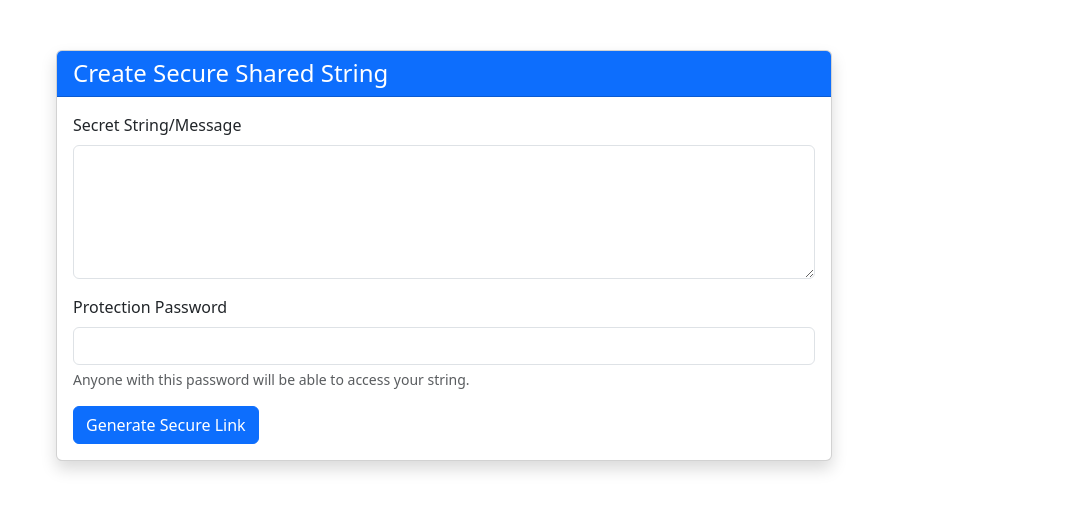
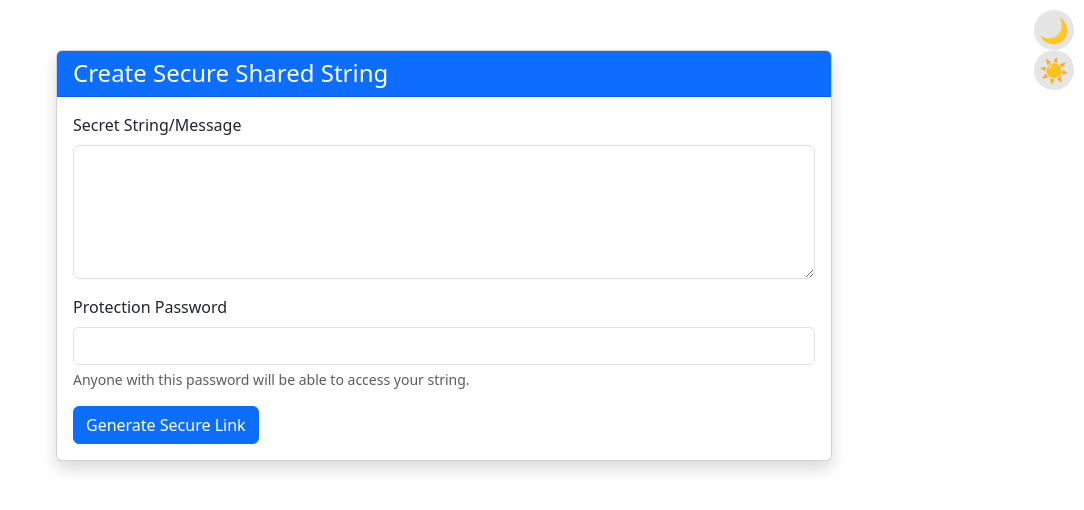
Before and after one commit to mrrajput04/secure-string-sharing, a website: page public/index.html in a window 1280 px wide. Shown: the whole page, without its empty margins (196-1280 px from the left). Drawn offline with nearby package versions, Linux system fonts and the light colour scheme.

Commit message:
added light dark mode fucntionality

```diff
--- a/public/index.html
+++ b/public/index.html
@@ -1,5 +1,5 @@
 <!DOCTYPE html>
-<html lang="en">
+<html lang="en" data-bs-theme="light">
 <head>
   <meta charset="UTF-8">
   <meta name="viewport" content="width=device-width, initial-scale=1.0">
@@ -8,6 +8,7 @@
   <style>
     body {
       padding-top: 50px;
+      transition: background-color 0.3s ease;
     }
     .container {
       max-width: 800px;
@@ -15,9 +16,32 @@
     .hidden {
       display: none;
     }
+    .theme-toggle {
+      position: fixed;
+      top: 10px;
+      right: 10px;
+      z-index: 1000;
+    }
+    .dark-mode-icon, .light-mode-icon {
+      cursor: pointer;
+      font-size: 1.5rem;
+      padding: 5px;
+      border-radius: 50%;
+      width: 40px;
+      height: 40px;
+      display: flex;
+      align-items: center;
+      justify-content: center;
+      background-color: rgba(0,0,0,0.1);
+    }
   </style>
 </head>
 <body>
+  <div class="theme-toggle">
+    <div class="dark-mode-icon" id="darkModeToggle">🌙</div>
+    <div class="light-mode-icon hidden" id="lightModeToggle">☀️</div>
+  </div>
+
   <div class="container">
     <div class="card shadow">
       <div class="card-header bg-primary text-white">
@@ -96,5 +120,39 @@
       }, 2000);
     });
   </script>
+
+  <!-- Dark mode script -->
+  <script>
+    // Check for saved theme preference or use the system preference
+    function getInitialTheme() {
+      const savedTheme = localStorage.getItem('theme');
+      if (savedTheme) {
+        return savedTheme;
+      }
+      return window.matchMedia && window.matchMedia('(prefers-color-scheme: dark)').matches ? 'dark' : 'light';
+    }
+
+    // Apply theme to page
+    function applyTheme(theme) {
+      document.documentElement.setAttribute('data-bs-theme', theme);
+
+      if (theme === 'dark') {
+        document.getElementById('darkModeToggle').classList.add('hidden');
+        document.getElementById('lightModeToggle').classList.remove('hidden');
+      } else {
+        document.getElementById('darkModeToggle').classList.remove('hidden');
+        document.getElementById('lightModeToggle').classList.add('hidden');
+      }
+
+      localStorage.setItem('theme', theme);
+    }
+
+    // Initialize theme
+    applyTheme(getInitialTheme());
+
+    // Add event listeners for toggle buttons
+    document.getElementById('darkModeToggle').addEventListener('click', () => applyTheme('dark'));
+    document.getElementById('lightModeToggle').addEventListener('click', () => applyTheme('light'));
+  </script>
 </body>
 </html>
```
Also changed, not shown: public/view.html (+59 -1 lines), README.md.
